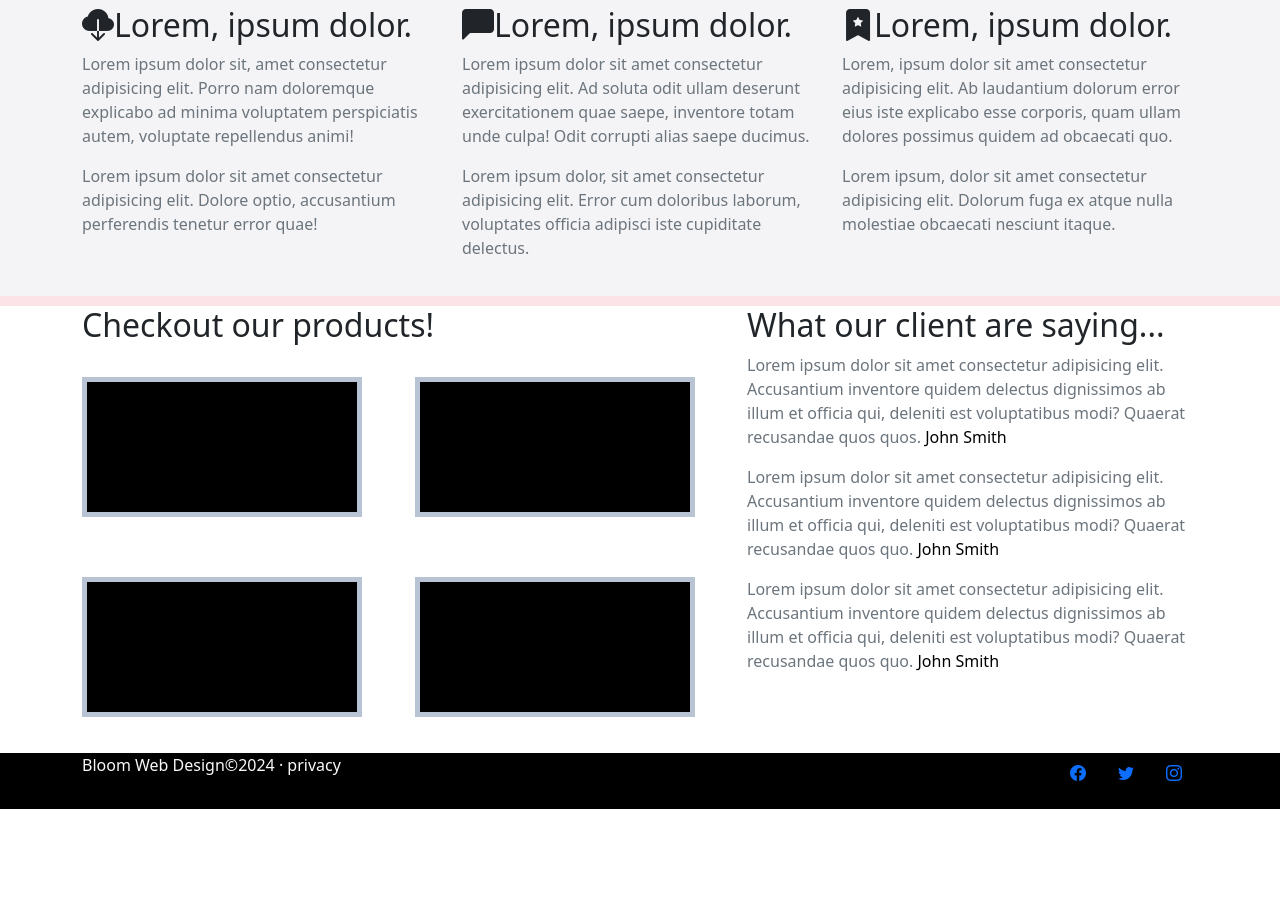
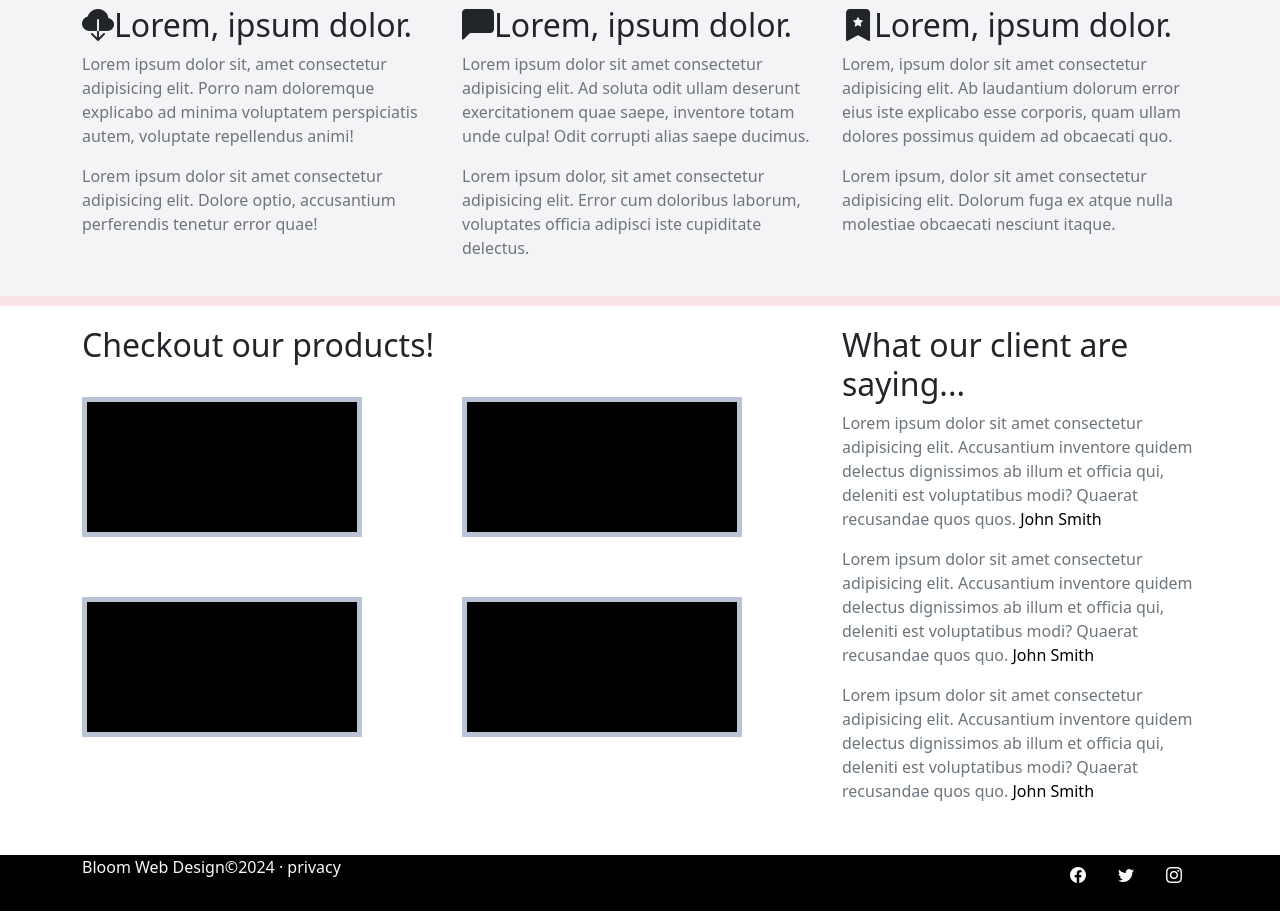
Before and after one commit to christophercoding-a11y/bloombs, a plain HTML site: page index.html in a window 1280 px wide. Shown: the part 536-1447 px from the top of the page. Before the commit the page ends 1345 px from the top, so only its background shows below. Drawn offline with nearby package versions, Linux system fonts and the light colour scheme; a web font is replaced by a local one.

Commit message:
finishedbloombs

```diff
--- a/css/style.css
+++ b/css/style.css
@@ -26,9 +26,11 @@
     background-color: var(--tert);
 }
 
+
 .heading {
     font-family: var(--font1);
     color: white;
+    font-size: calc(12px + (24 - 12) * ((100vw - 300px) / (1600 - 300)));;
 }
 
 
@@ -61,6 +63,7 @@
     padding: 20px 0;
 }
 
+
 .bold {
     font-weight: 400;
     color: black;
--- a/index.html
+++ b/index.html
@@ -25,18 +25,18 @@
                             <ul class="social-list d-flex" id="topSocialLists">
                                 <li class="social-item list-unstyled">
                                     <a href="#">
-                                        <span class="social-link nav-link"><i class="bi bi-facebook"></i></span>
+                                        <span class="social-link nav-link text-light"><i class="bi bi-facebook"></i></span>
 
                                     </a>
                                 </li>
                                 <li class="social-item list-unstyled">
                                     <a href="#">
-                                        <span class="nav-link"><i class="bi bi-twitter"></i></span>
+                                        <span class="nav-link text-light"><i class="bi bi-twitter"></i></span>
                                     </a>
                                 </li>
                                 <li class="social-item list-unstyled">
                                     <a href="#">
-                                        <span class="nav-link"><i class="bi bi-instagram"></i></span>
+                                        <span class="nav-link text-light"><i class="bi bi-instagram"></i></span>
                                     </a>
                                 </li>
                             </ul>
@@ -96,10 +96,10 @@
                 </div>
             </div>
         </section>
-        <section class="section3">
+        <section class="section3" id="section3">
             <div class="container">
                 <div class="row">
-                    <div class="col-md-7">
+                    <div class="col-md-8">
                         <div class="product-box">
                             <h2 class="sec-3-subheading">Checkout our products!</h2>
                             <div class="figures">
@@ -120,7 +120,7 @@
                             </div>
                         </div>
                     </div>
-                    <div class="col-md-5">
+                    <div class="col-md-4">
                         <div class="client-box">
                             <div class="row justify-content-end">
                                 <h2 class="section4">What our client are saying...</h2>
@@ -153,17 +153,17 @@
                         <ul class="social-list d-flex" id="topSocialLists">
                             <li class="social-item list-unstyled">
                                 <a href="#">
-                                    <span class="social-link nav-link"><i class="bi bi-facebook"></i></span>
+                                    <span class="social-link nav-link text-light"><i class="bi bi-facebook"></i></span>
                                 </a>
                             </li>
                             <li class="social-item list-unstyled">
                                 <a href="#">
-                                    <span class="nav-link"><i class="bi bi-twitter"></i></span>
+                                    <span class="nav-link text-light"><i class="bi bi-twitter"></i></span>
                                 </a>
                             </li>
                             <li class="social-item list-unstyled">
                                 <a href="#">
-                                    <span class="nav-link"><i class="bi bi-instagram"></i></span>
+                                    <span class="nav-link text-light"><i class="bi bi-instagram"></i></span>
                                 </a>
                             </li>
                         </ul>
```
